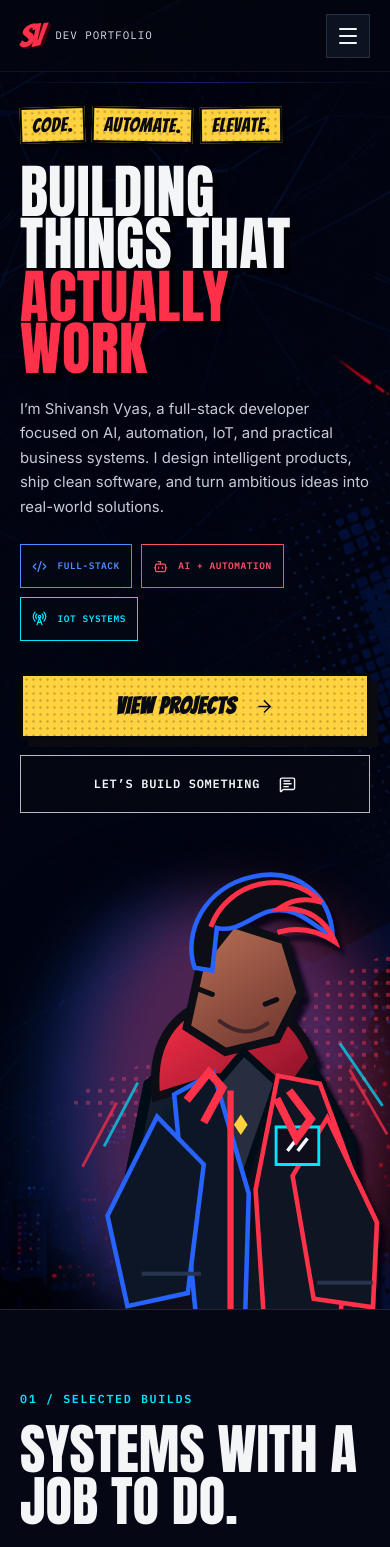
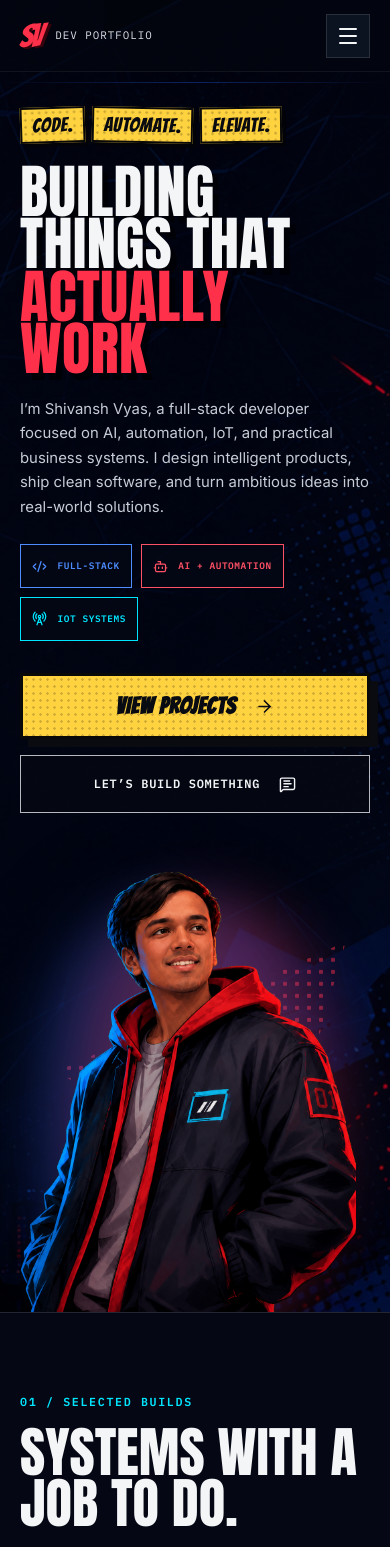
Before and after one commit to Shivansh2207/Shivansh-portfolio, a Next.js app: page / in a window 390 px wide. Shown: the top 1547 px of the page. Built offline with nearby package versions, Linux system fonts and the light colour scheme.

Commit message:
Use transparent hero character artwork

```diff
--- a/app/globals.css
+++ b/app/globals.css
@@ -414,9 +414,9 @@ svg {
 .hero__character {
   position: absolute;
   z-index: 2;
-  right: -2.5%;
-  bottom: -3.5rem;
-  width: min(50vw, 710px);
+  right: 3%;
+  bottom: -1rem;
+  width: min(42vw, 580px);
   height: 780px;
   display: grid;
   place-items: end center;
@@ -1676,8 +1676,8 @@ svg {
   }
 
   .hero__character {
-    right: -8%;
-    width: 54vw;
+    right: 1%;
+    width: min(45vw, 540px);
   }
 
   .nav-links {
@@ -1782,7 +1782,7 @@ svg {
     position: relative;
     right: auto;
     bottom: -2.5rem;
-    width: min(85vw, 560px);
+    width: min(84vw, 500px);
     height: auto;
     margin: -1rem auto 0;
   }
@@ -1924,7 +1924,7 @@ svg {
   }
 
   .hero__character {
-    width: min(105vw, 520px);
+    width: min(88vw, 430px);
     margin-left: -2%;
   }
 
--- a/components/home/Hero.tsx
+++ b/components/home/Hero.tsx
@@ -153,12 +153,12 @@ export function Hero() {
           <div className="hero__character-burst" aria-hidden="true" />
           <div className="hero__character-frame">
             <Image
-              src="/images/hero/hero-character-placeholder.svg"
-              alt="Original abstract comic-style developer silhouette"
-              width={720}
-              height={900}
+              src="/images/hero/hero-character.png"
+              alt="Comic-style illustration of Shivansh Vyas"
+              width={1024}
+              height={1536}
               priority
-              sizes="(max-width: 899px) 76vw, 44vw"
+              sizes="(max-width: 899px) 84vw, 42vw"
             />
           </div>
           <div className="hero__character-tag" aria-hidden="true">
```
Also changed, not shown: public/images/hero/hero-character.png (added).
